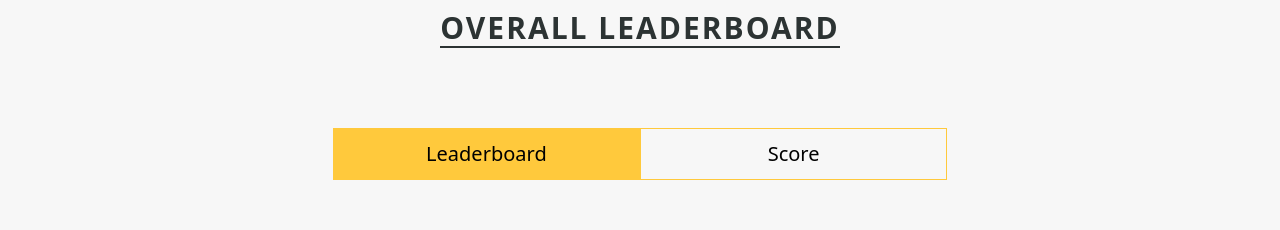
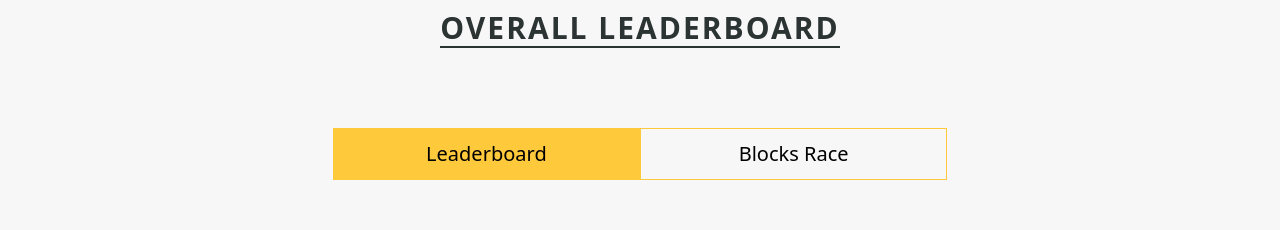
Before and after one commit to frostedCupcake/Milan-IITH-Fest-2022, a React (Create React App) app in the folder client/: page /milan/ in a window 1280 px wide. Shown: the part 1600-1830 px from the top of the page. Built offline with nearby package versions, Linux system fonts and the light colour scheme; no server answers.

Commit message:
Update tab_group1.js

```diff
--- a/client/src/tabs/TabComponents/tab_group1.js
+++ b/client/src/tabs/TabComponents/tab_group1.js
@@ -26,7 +26,7 @@ const Tabs = () => {
           className={activeTab === "tab2" ? "active" : ""}
           onClick={handleTab2}
         >
-          Score
+          Blocks Race
         </li>
       </ul>
 
```
